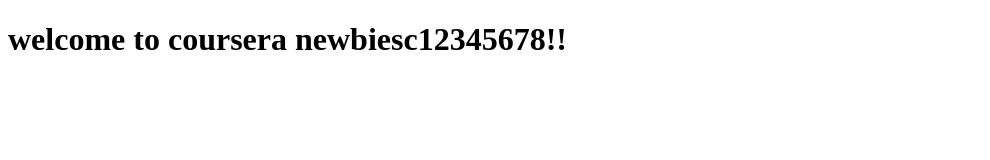
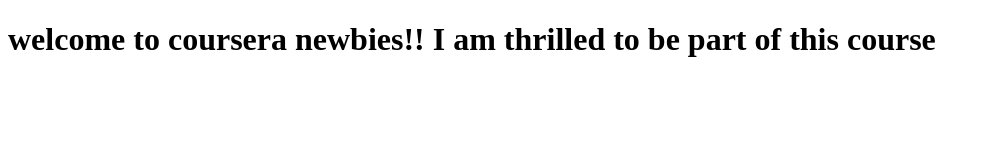
Before and after one commit to dce150/hello-world, a plain HTML site: page index.html in a window 1280 px wide. Shown: the whole page, without its empty margins (0-990 px from the left). Drawn offline with Linux system fonts and the light colour scheme.

Commit message:
changes to web file

```diff
--- a/index.html
+++ b/index.html
@@ -5,6 +5,6 @@
     <title>hello coursera!</title>
   </head>
   <body>
-    <h1> welcome to coursera newbiesc12345678!!</h1>
+    <h1> welcome to coursera newbies!! I am thrilled to be part of this course</h1>
   </body>
 </html>
```
